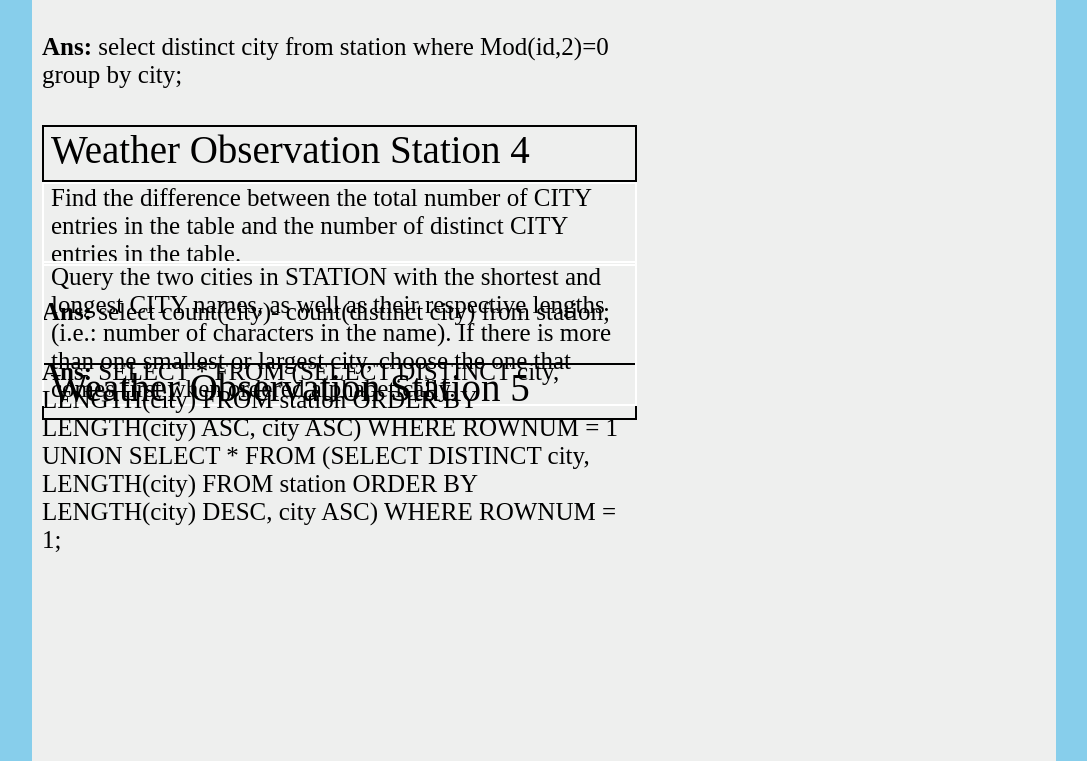
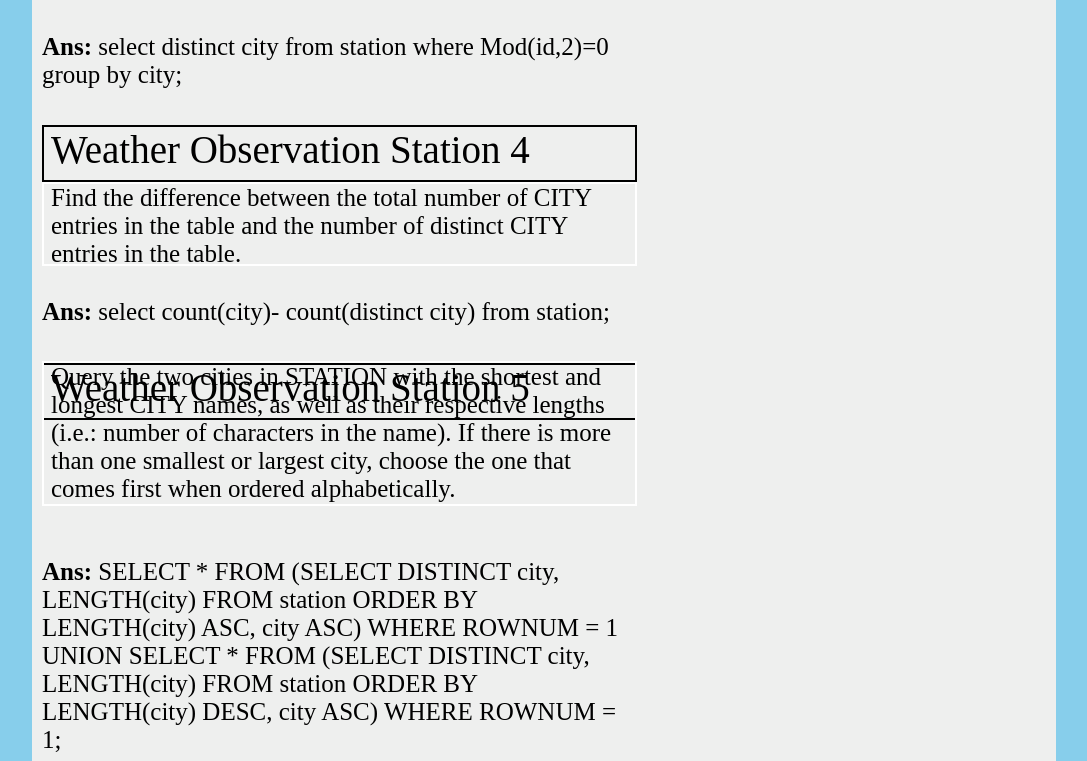
Before and after one commit to SipraGhosh/-Weather-Observation-Station-Hakerrank, a plain HTML site: page index.html in a window 1280 px wide. Shown: the part 842-1603 px from the top of the page, without its empty margins (96-1183 px from the left). Drawn offline with Linux system fonts and the light colour scheme.

Commit message:
Update index.html

```diff
--- a/index.html
+++ b/index.html
@@ -306,7 +306,7 @@
             height:141px;
             font-size: 25;
             left:10px;
-            top:1103px;
+            top:1203px;
             padding-left:7px;
             position: absolute;
             border:2px solid white;
@@ -487,7 +487,7 @@
             width:590px;
             z-index: 1;
             height:40px;
-            top: 1200px;
+            top: 1400px;
             left:10px;
             font-size: 25;
             position: absolute;
```
